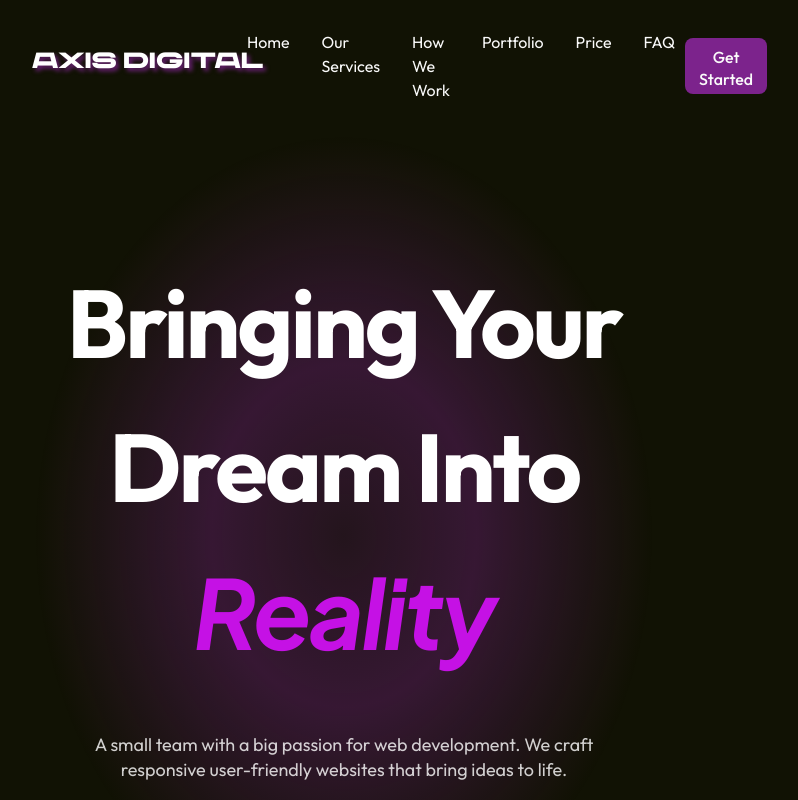
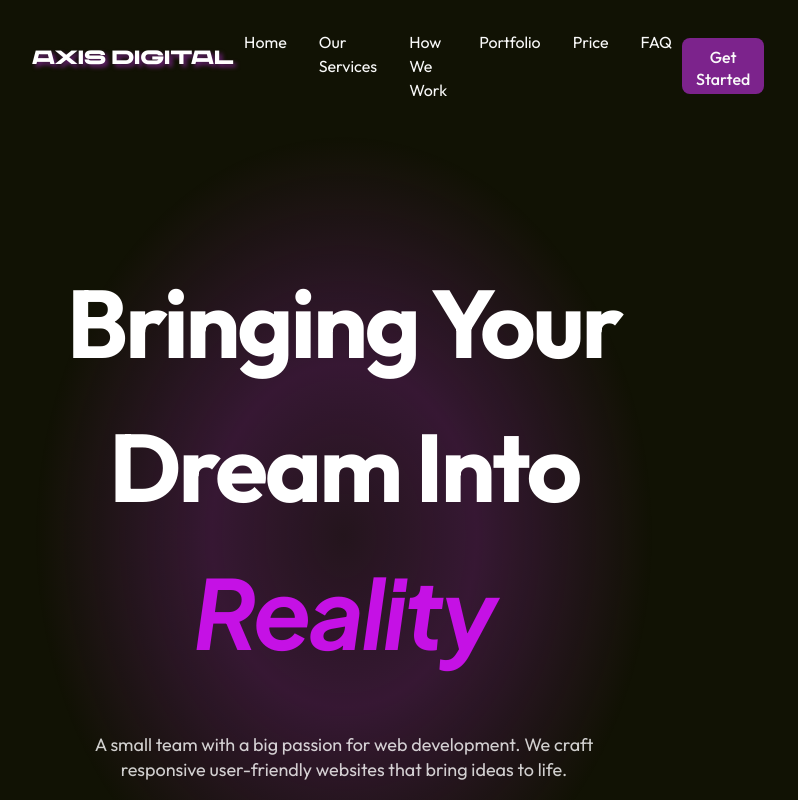
Before and after one commit to Axis-Digital-Co/axis-digital-frontend, a React (Vite) app: page / in a window 1280 px wide. Shown: the top 800 px of the page, without its empty margins (296-1094 px from the left). Built offline with nearby package versions, Linux system fonts and the light colour scheme.

Commit message:
Update Header.module.css

```diff
--- a/src/components/Header/Header.module.css
+++ b/src/components/Header/Header.module.css
@@ -5,20 +5,19 @@
   position: sticky;
   top: 0;
   z-index: 1000;
-  padding-top: 15px;
-  padding-bottom: 15px;
+  padding: 15px 0;
   width: 100%;
   border-radius: 10px;
+  max-width: 1440px;
 }
 
 .title {
   font-family: 'Chaney Ultraextended', sans-serif;
-  font-family: 'Chaney Ultraextended', sans-serif;
   width: 205px;
   height: 45px;
   font-weight: 700;
-  font-style: Bold;
-  font-size: 22px;
+  /* font-size: 22px; */
+  font-size: clamp(18px, 1.5vw, 22px);
   color: white;
   white-space: nowrap;
   text-shadow: 3px 3px 4px rgba(124, 35, 140, 0.8);
```
